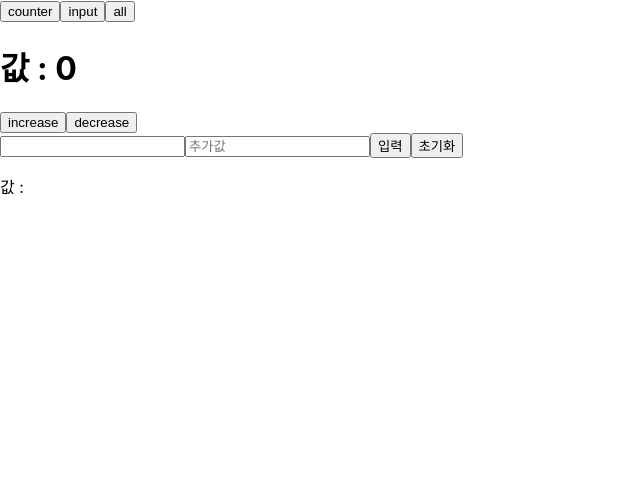
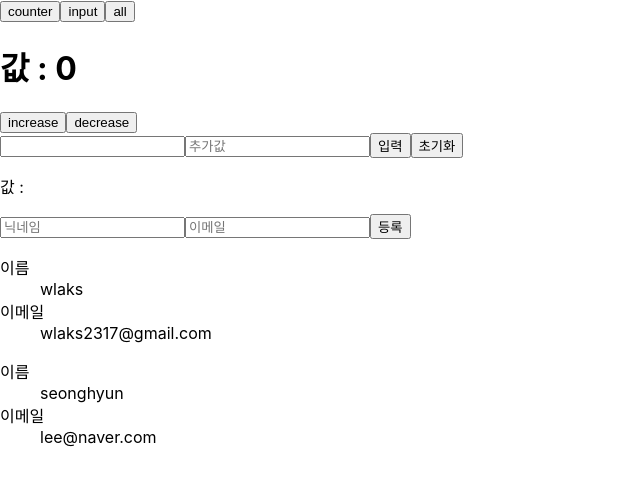
Before and after one commit to jjm2317/react_prac, a React (Create React App) app: page / in a window 1280 px wide. Shown: the top 484 px of the page, without its empty margins (0-640 px from the left). Built offline with nearby package versions, Linux system fonts and the light colour scheme.

Commit message:
feat: Userlist

```diff
--- a/src/App.js
+++ b/src/App.js
@@ -2,6 +2,7 @@ import React, { useState } from "react";
 import Counter from "./components/counterAndInput/Counter";
 import Input from "./components/counterAndInput/Input";
 import ShowContainer from "./components/counterAndInput/ShowContainer";
+import UserContainer from "./components/userList/UserContainer";
 function App() {
   const [renderMode, setRenderMode] = useState("all");
   const selectRenderMode = (e) => {
@@ -21,6 +22,7 @@ function App() {
           </>
         )}
       </ShowContainer>
+      <UserContainer />
     </div>
   );
 }
--- /dev/null
+++ b/src/components/userList/User.js
@@ -0,0 +1,16 @@
+import React from "react";
+
+const User = ({ id, nickname, email }) => {
+  return (
+    <>
+      <dl>
+        <dt>이름</dt>
+        <dd>{nickname}</dd>
+        <dt>이메일</dt>
+        <dd>{email}</dd>
+      </dl>
+    </>
+  );
+};
+
+export default User;
--- /dev/null
+++ b/src/components/userList/UserContainer.js
@@ -0,0 +1,97 @@
+import React, { useRef, useState } from "react";
+import User from "./User";
+const UserForm = ({
+  onChange,
+  onSubmit,
+  nicknameRef,
+  emailRef,
+  inputValue,
+}) => {
+  const { nickname, email } = inputValue;
+  return (
+    <form onSubmit={onSubmit}>
+      <input
+        placeholder="닉네임"
+        name="nickname"
+        onChange={onChange}
+        ref={nicknameRef}
+        value={nickname}
+      />
+      <input
+        placeholder="이메일"
+        name="email"
+        onChange={onChange}
+        ref={emailRef}
+        value={email}
+      />
+      <button type="submit">등록</button>
+    </form>
+  );
+};
+const UserContainer = () => {
+  let [users, setUsers] = useState([
+    {
+      id: 1,
+      nickname: "wlaks",
+      email: "wlaks2317@gmail.com",
+    },
+
+    {
+      id: 2,
+      nickname: "seonghyun",
+      email: "lee@naver.com",
+    },
+  ]);
+
+  const nextId = useRef(3);
+  const nicknameRef = useRef();
+  const emailRef = useRef();
+  const [inputValue, setInputValue] = useState({
+    nickname: "",
+    email: "",
+  });
+
+  const onChange = (e) => {
+    const { name, value } = e.target;
+    setInputValue({
+      ...inputValue,
+      [name]: value,
+    });
+  };
+  const onSubmit = (e) => {
+    e.preventDefault();
+    setUsers([
+      ...users,
+      {
+        id: nextId.current,
+        ...inputValue,
+      },
+    ]);
+
+    nextId.current += 1;
+
+    setInputValue({
+      nickname: "",
+      email: "",
+    });
+    console.log(users);
+  };
+  return (
+    <div>
+      <UserForm
+        onChange={onChange}
+        onSubmit={onSubmit}
+        nicknameRef={nicknameRef}
+        emailRef={emailRef}
+        inputValue={inputValue}
+      />
+      <section>
+        {users.map(({ id, nickname, email }) => (
+          <User key={id} nickname={nickname} email={email} />
+        ))}
+      </section>
+    </div>
+  );
+};
+
+export default UserContainer;
```
